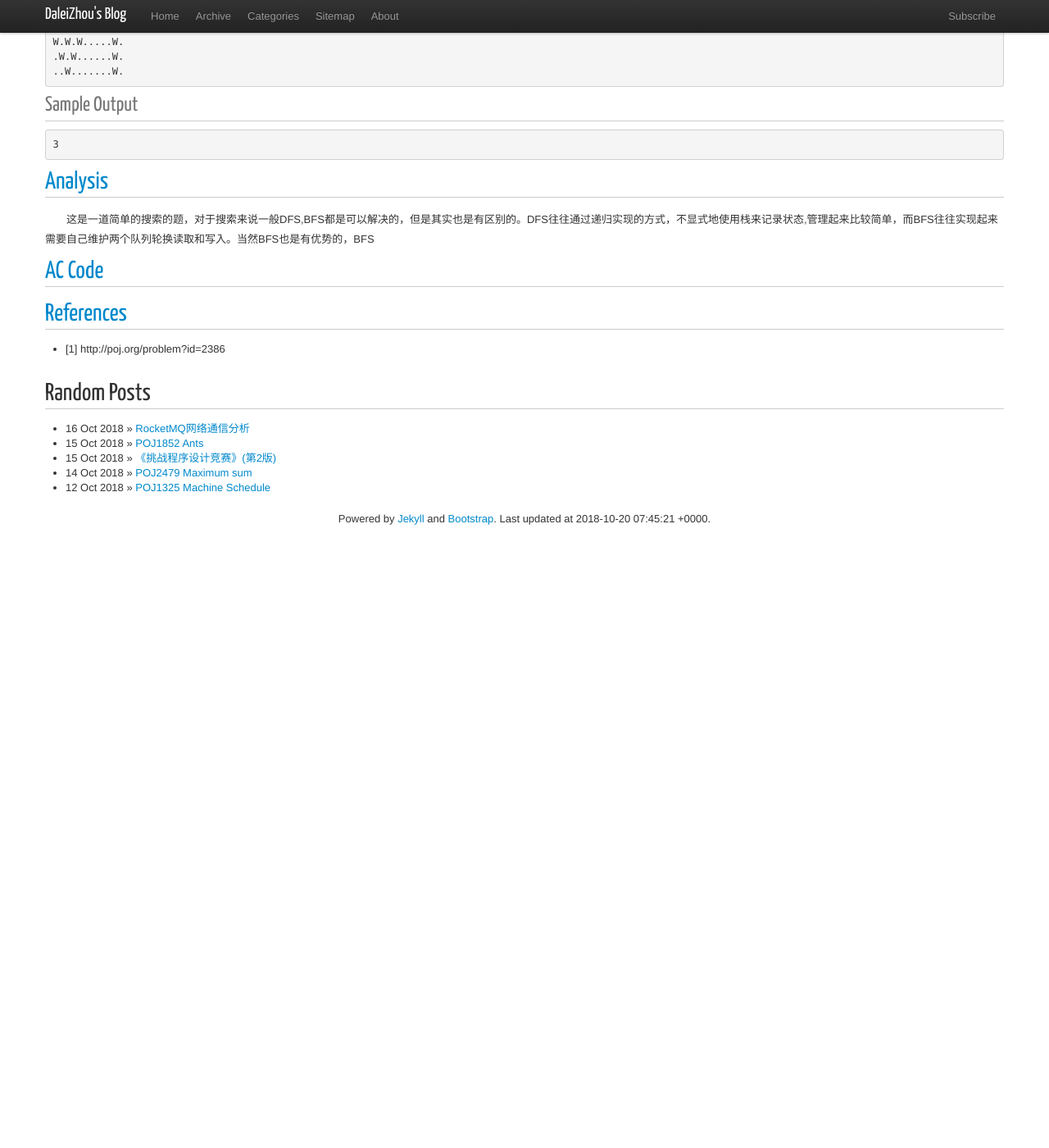
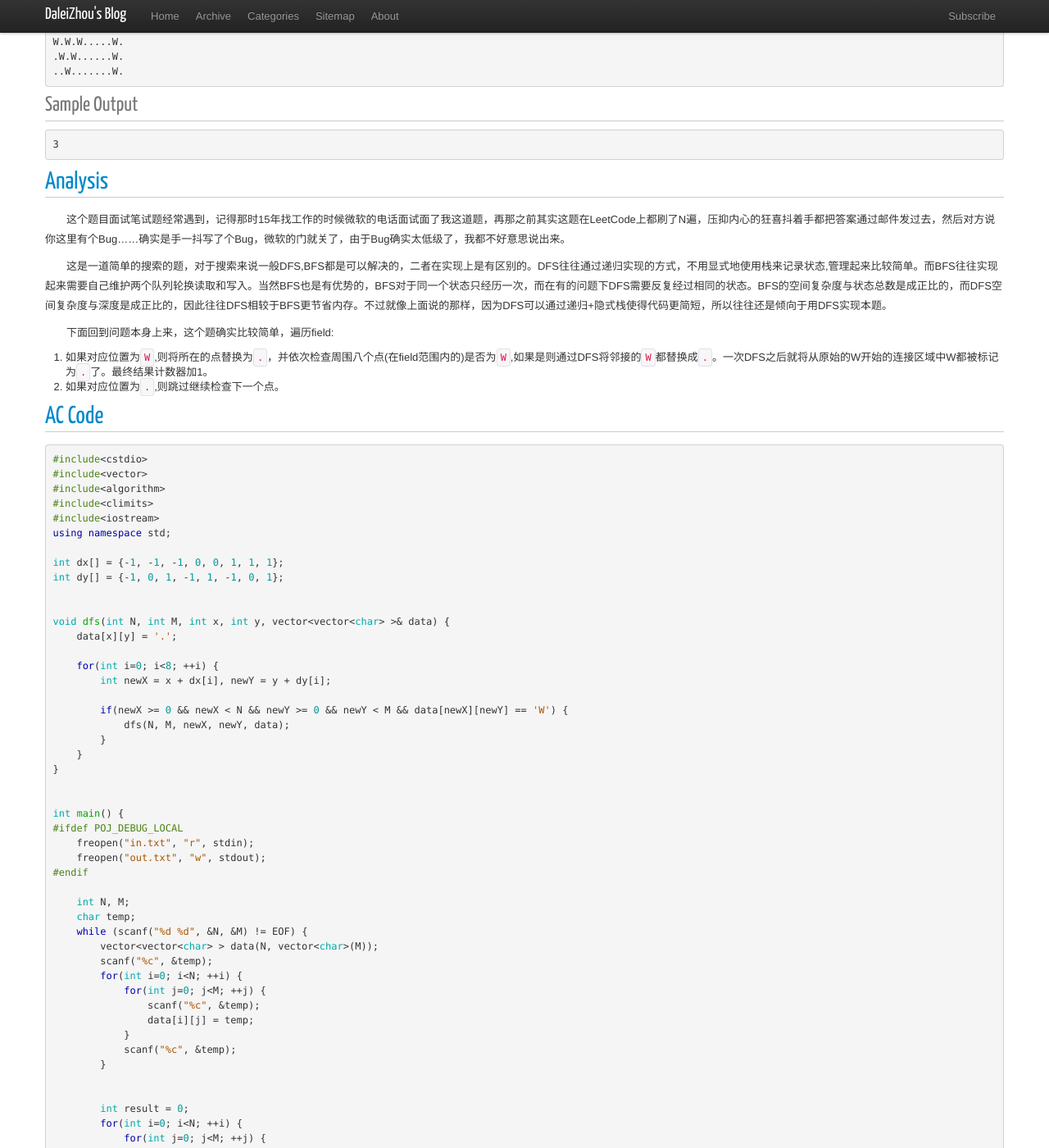
Before and after one commit to DaleiZhou/daleizhou.github.io, a Jekyll site: the page built from _posts/2018/2018-10-16-poj2386-lake-counting.md, in a window 1280 px wide and 1400 px high, scrolled down 954 px. Shown: the whole window at 82% size. Built offline with Jekyll 4.4.1, drawn with Linux system fonts in a browser that asks for light colours; nearby versions of some CDN libraries; comment, search, counter and statistics services are not loaded; before the commit the page ends 1636 px from its top, so only the background shows below that; some of the changed text lies outside the part shown.

Commit message:
finish 2386

````diff
--- a/_posts/2018/2018-10-16-poj2386-lake-counting.md
+++ b/_posts/2018/2018-10-16-poj2386-lake-counting.md
@@ -48,9 +48,79 @@ excerpt_separator: <!--more-->
 
 ## <a id="Analysis">Analysis</a>
 
-　　这是一道简单的搜索的题，对于搜索来说一般DFS,BFS都是可以解决的，但是其实也是有区别的。DFS往往通过递归实现的方式，不显式地使用栈来记录状态,管理起来比较简单，而BFS往往实现起来需要自己维护两个队列轮换读取和写入。当然BFS也是有优势的，BFS
+　　这个题目面试笔试题经常遇到，记得那时15年找工作的时候微软的电话面试面了我这道题，再那之前其实这题在LeetCode上都刷了N遍，压抑内心的狂喜抖着手都把答案通过邮件发过去，然后对方说你这里有个Bug……确实是手一抖写了个Bug，微软的门就关了，由于Bug确实太低级了，我都不好意思说出来。
+
+　　这是一道简单的搜索的题，对于搜索来说一般DFS,BFS都是可以解决的，二者在实现上是有区别的。DFS往往通过递归实现的方式，不用显式地使用栈来记录状态,管理起来比较简单。而BFS往往实现起来需要自己维护两个队列轮换读取和写入。当然BFS也是有优势的，BFS对于同一个状态只经历一次，而在有的问题下DFS需要反复经过相同的状态。BFS的空间复杂度与状态总数是成正比的，而DFS空间复杂度与深度是成正比的，因此往往DFS相较于BFS更节省内存。不过就像上面说的那样，因为DFS可以通过递归+隐式栈使得代码更简短，所以往往还是倾向于用DFS实现本题。
+
+　　下面回到问题本身上来，这个题确实比较简单，遍历field:
+1. 如果对应位置为`W`,则将所在的点替换为`.`，并依次检查周围八个点(在field范围内的)是否为`W`,如果是则通过DFS将邻接的`W`都替换成`.`。一次DFS之后就将从原始的W开始的连接区域中W都被标记为`.`了。最终结果计数器加1。
+2. 如果对应位置为`.`,则跳过继续检查下一个点。
 
 ## <a id="AC Code">AC Code</a>
+
+```cpp
+#include<cstdio>
+#include<vector>
+#include<algorithm>
+#include<climits>
+#include<iostream>
+using namespace std;
+
+int dx[] = {-1, -1, -1, 0, 0, 1, 1, 1};
+int dy[] = {-1, 0, 1, -1, 1, -1, 0, 1};
+
+
+void dfs(int N, int M, int x, int y, vector<vector<char> >& data) {
+    data[x][y] = '.';
+
+    for(int i=0; i<8; ++i) {
+        int newX = x + dx[i], newY = y + dy[i];
+
+        if(newX >= 0 && newX < N && newY >= 0 && newY < M && data[newX][newY] == 'W') {
+            dfs(N, M, newX, newY, data);
+        }
+    }
+}
+
+
+int main() {
+#ifdef POJ_DEBUG_LOCAL
+    freopen("in.txt", "r", stdin);
+    freopen("out.txt", "w", stdout);
+#endif
+
+    int N, M;
+    char temp;
+    while (scanf("%d %d", &N, &M) != EOF) {
+        vector<vector<char> > data(N, vector<char>(M));
+        scanf("%c", &temp);
+        for(int i=0; i<N; ++i) {
+            for(int j=0; j<M; ++j) {
+                scanf("%c", &temp);
+                data[i][j] = temp;
+            }
+            scanf("%c", &temp);
+        }
+
+
+        int result = 0;
+        for(int i=0; i<N; ++i) {
+            for(int j=0; j<M; ++j) {
+                if(data[i][j] == 'W') {
+                    dfs(N, M, i, j, data);
+                    result ++;
+                }
+            }
+        }
+        printf("%d\n", result);
+    }
+
+#ifdef POJ_DEBUG_LOCAL
+    fclose(stdin);
+    fclose(stdout);
+#endif
+}
+```
 
 ## <a id="References">References</a>
 
````
Also changed, not shown: other parts of _posts/2018/2018-10-16-poj2386-lake-counting.md (+1 -1 lines).
